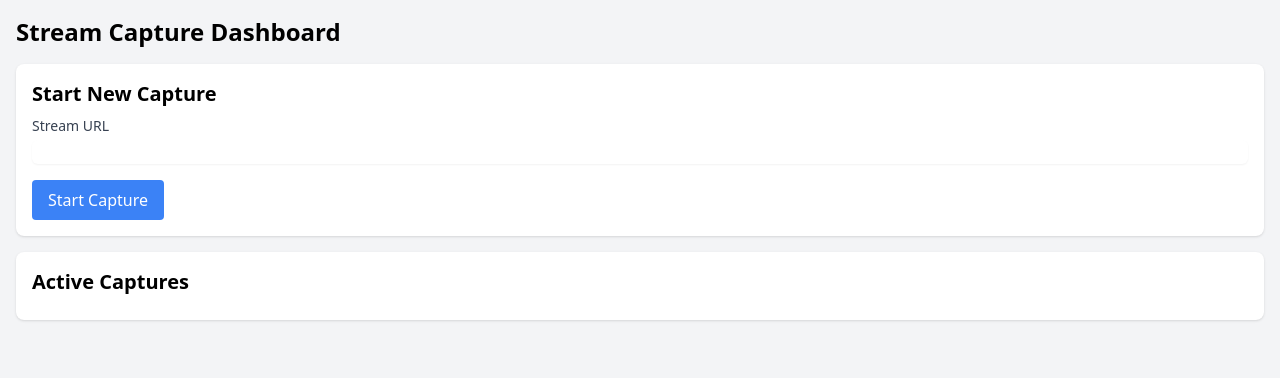
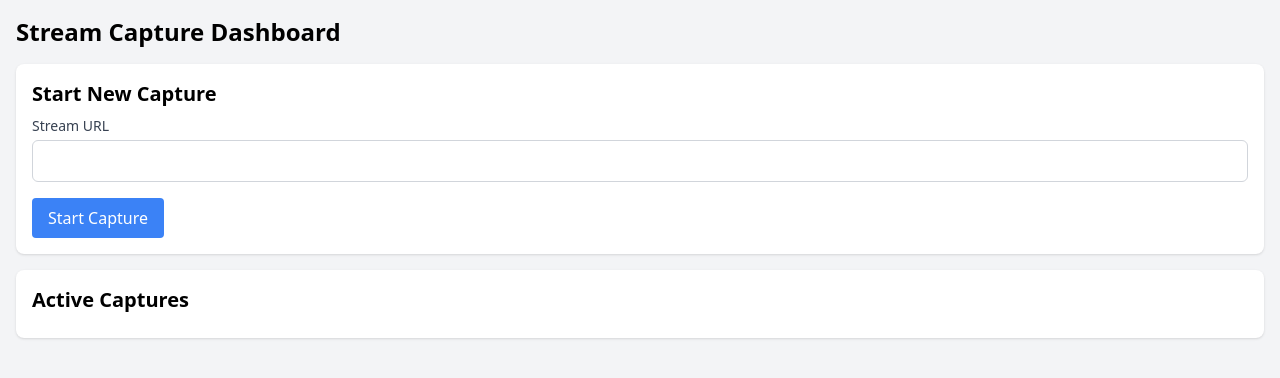
Before and after one commit to JTMP99/python-app, a Flask app: page /dashboard in a window 1280 px wide. Shown: the top 378 px of the page. Run offline with Flask 2, Linux system fonts and the light colour scheme; parts of the project's set-up code (start-up, migrations or seed data) failed here and were passed over; some libraries are stand-ins or nearby versions.

Commit message:
Update 29

```diff
--- a/app/streaming/capture.py
+++ b/app/streaming/capture.py
@@ -161,7 +161,6 @@ class StreamCapture:
                 logging.error(f"Play button not found or couldn't be clicked: {e}")
                 self.metadata["errors"].append(f"Play button error: {str(e)}")
 
-            # If we made it here, return success
             return True
 
         except Exception as e:
--- a/app/streaming/routes.py
+++ b/app/streaming/routes.py
@@ -10,11 +10,19 @@ STREAMS = {}
 @streaming_bp.route("/start", methods=["POST"])
 def start_capture():
     try:
+        # Log everything about the request
         current_app.logger.debug(f"Headers: {dict(request.headers)}")
         current_app.logger.debug(f"Raw data: {request.get_data()}")
+        current_app.logger.debug(f"Form data: {request.form}")
+        current_app.logger.debug(f"Files: {request.files}")
 
-        data = request.get_json()
-        current_app.logger.info(f"Received start request with data: {data}")
+        # Try to get JSON data and log if it fails
+        try:
+            data = request.get_json()
+            current_app.logger.debug(f"Parsed JSON data: {data}")
+        except Exception as e:
+            current_app.logger.error(f"Failed to parse JSON: {e}")
+            return jsonify({"error": "Invalid JSON data"}), 400
 
         stream_url = data.get("stream_url")
         if not stream_url:
--- a/app/templates/dashboard.html
+++ b/app/templates/dashboard.html
@@ -14,10 +14,11 @@
             <form id="captureForm" class="space-y-4">
                 <div>
                     <label class="block text-sm font-medium text-gray-700">Stream URL</label>
-                    <input type="text" id="streamUrl" class="mt-1 block w-full rounded-md border-gray-300 shadow-sm" required>
+                    <input type="text" id="streamUrl" class="mt-1 block w-full rounded-md border border-gray-300 p-2" required>
                 </div>
                 <button type="submit" class="bg-blue-500 text-white px-4 py-2 rounded hover:bg-blue-600">Start Capture</button>
             </form>
+            <div id="errorMessage" class="bg-red-100 border border-red-400 text-red-700 px-4 py-3 rounded my-2 hidden"></div>
         </div>
 
         <!-- Active Captures -->
@@ -51,10 +52,10 @@
                     <!-- Page Analysis -->
                     <div class="page-analysis">
                         <h5 class="font-semibold">Page Elements Found:</h5>
-                        <pre class="bg-gray-100 p-2 rounded mt-1 text-sm elements-found"></pre>
+                        <pre class="bg-gray-100 p-2 rounded mt-1 text-sm elements-found overflow-auto max-h-40"></pre>
 
                         <h5 class="font-semibold mt-2">Video Elements:</h5>
-                        <pre class="bg-gray-100 p-2 rounded mt-1 text-sm video-elements"></pre>
+                        <pre class="bg-gray-100 p-2 rounded mt-1 text-sm video-elements overflow-auto max-h-40"></pre>
                     </div>
 
                     <!-- Errors -->
@@ -74,15 +75,28 @@
         document.getElementById('captureForm').addEventListener('submit', async (e) => {
             e.preventDefault();
             const streamUrl = document.getElementById('streamUrl').value;
+            const errorDiv = document.getElementById('errorMessage');
+            errorDiv.classList.add('hidden');
 
             try {
+                console.log('Submitting with URL:', streamUrl); // Debug log
                 const response = await fetch('/streams/start', {
                     method: 'POST',
-                    headers: { 'Content-Type': 'application/json' },
+                    headers: {
+                        'Content-Type': 'application/json',
+                        'Accept': 'application/json'
+                    },
                     body: JSON.stringify({ stream_url: streamUrl })
                 });
 
+                if (!response.ok) {
+                    const errorText = await response.text();
+                    throw new Error(`HTTP error! status: ${response.status}, message: ${errorText}`);
+                }
+
                 const data = await response.json();
+                console.log('Response data:', data); // Debug log
+
                 if (!activeStreams.has(data.id)) {
                     activeStreams.add(data.id);
                     createCaptureElement(data);
@@ -90,6 +104,8 @@
                 }
             } catch (error) {
                 console.error('Error starting capture:', error);
+                errorDiv.textContent = `Error: ${error.message}`;
+                errorDiv.classList.remove('hidden');
             }
         });
 
```
